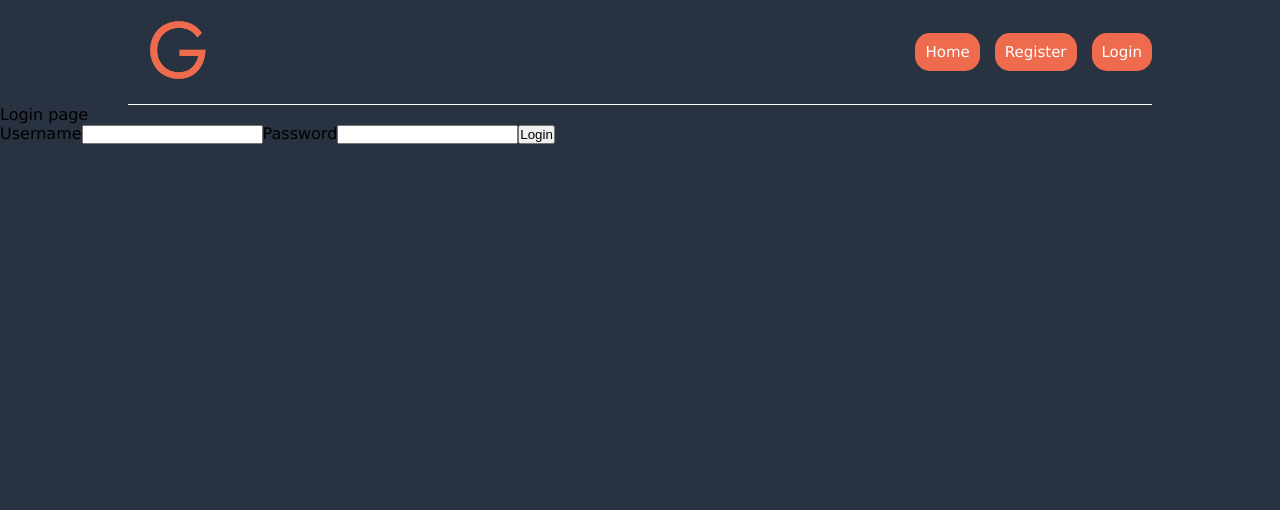
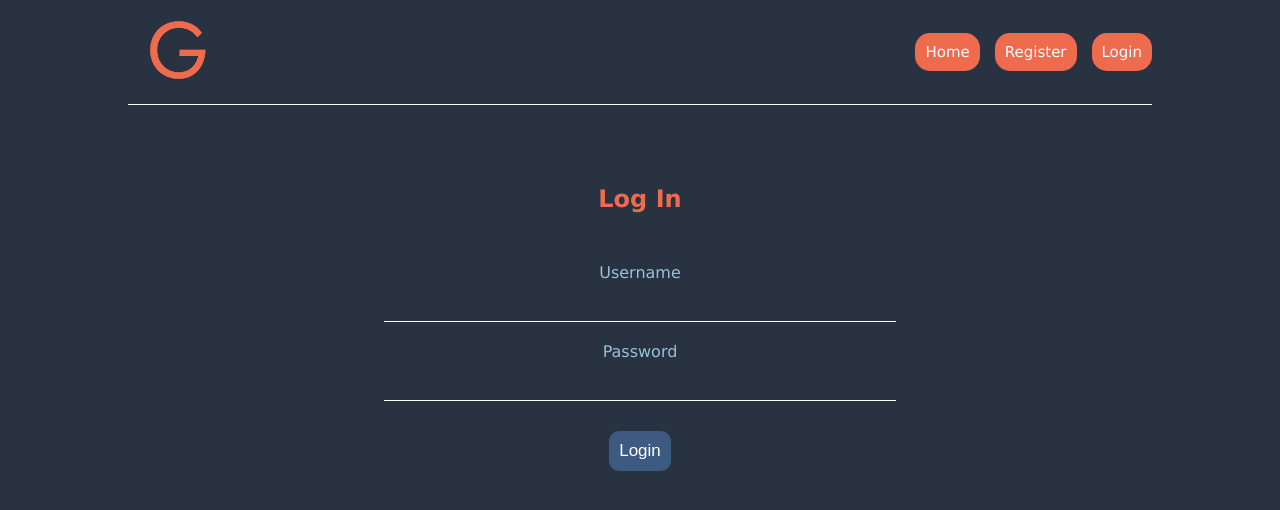
Before and after one commit to Razvan-Selig/GerText, a React (Vite) app: page /login in a window 1280 px wide. Shown: the top 510 px of the page. Built offline with nearby package versions, Linux system fonts and the light colour scheme.

Commit message:
Added CSS and modified structure

```diff
--- a/db.json
+++ b/db.json
@@ -28,6 +28,13 @@
       "id": "Mathewxx23",
       "email": "m@j.com",
       "password": "wer"
+    },
+    {
+      "firstName": "Loredana",
+      "lastName": "Clipa",
+      "id": "YYxMatYY",
+      "email": "loredana@gmail.com",
+      "password": "Loredana"
     }
   ],
   "availableTexts": [
--- a/src/components/AvailableTexts.jsx
+++ b/src/components/AvailableTexts.jsx
@@ -1,5 +1,7 @@
 import { useState, useEffect } from "react"
 import { toast } from "react-toastify"
+
+import "../styles/AvailableTexts.css"
 
 function AvailableTexts() {
 
@@ -36,9 +38,10 @@ function AvailableTexts() {
 
     return (
         <>
-        <p>Texts</p>
 
-        <div className="textsContainer">
+
+        <div className="texts-container">
+            <p className="title">Texts</p>
             {texts.map(text => (
                 <div key={text.id} className="text-card">
                     <h3>{text.title}</h3>
--- a/src/pages/Login.jsx
+++ b/src/pages/Login.jsx
@@ -1,6 +1,8 @@
 import { useEffect, useState } from "react"
 import {Link, useNavigate} from "react-router-dom"
 import {toast} from "react-toastify"
+
+import "../styles/Login.css"
 
 
 function Login({ setIsLoggedIn }) {
@@ -53,14 +55,22 @@ function Login({ setIsLoggedIn }) {
 
     return (
         <>
-        <p>Login page</p>
 
         <div className="login">
+
+            <h2>Log In</h2>
+
             <form onSubmit={ProceedLogin}>
-                <label >Username</label>
-                <input type="text" value={username} onChange={e => setUsername(e.target.value)}/>
-                <label >Password</label>
-                <input type="password" value={password} onChange={e => setPassword(e.target.value)}/>
+                <div className="form-element">
+                 <label >Username</label>
+                 <input type="text" value={username} onChange={e => setUsername(e.target.value)}/>
+                </div>
+
+                <div className="form-element">
+                    <label >Password</label>
+                    <input type="password" value={password} onChange={e => setPassword(e.target.value)}/>
+                </div>
+
                 <button type="submit">Login</button>
             </form>
         </div>
--- a/src/pages/Texts.jsx
+++ b/src/pages/Texts.jsx
@@ -1,4 +1,6 @@
 import { useState, useEffect } from "react";
+
+import "../styles/Texts.css"
 
 function Texts() {
 
@@ -15,14 +17,16 @@ function Texts() {
 
   return (
     <>
-      <p>My texts</p>
+      <div className="texts-saved">
+        <p className="title">My texts</p>
 
-      {myText.map(myText => (
-        <div key={myText.id} className="my_text">
-            <h3>{myText.title}</h3>
-            <p>{myText.content}</p>
-        </div>
+        {myText.map(myText => (
+          <div key={myText.id} className="my-text">
+              <h3>{myText.title}</h3>
+              <p>{myText.content}</p>
+          </div>
       ))}
+      </div>
     </>
   );
 }
--- a/src/styles/App.css
+++ b/src/styles/App.css
@@ -6,9 +6,5 @@
 
 body {
   font-family: Verdana,sans-serif;
-  /* background-color: #3AAFA9; */
-  /* background-color: #44318D; */
-  background-color: #DEACF5;
-  background-color: #d2b2c6;
   background-color: #293241;
 }
--- /dev/null
+++ b/src/styles/AvailableTexts.css
@@ -0,0 +1,48 @@
+.texts-container {
+    /* border: 1px solid red; */
+    display: flex;
+    flex-direction: column;
+    gap: 50px;
+    align-items: center;
+    margin-top: 5rem;
+}
+
+.texts-container .title {
+    color: #4DB6AC;
+    font-size: 25px;
+}
+
+.text-card {
+    display: flex;
+    flex-direction: column;
+    align-items: center;
+    gap: 10px;
+    line-height: 1.5;
+    /* border: 1px solid yellow; */
+    width: 500px;
+    margin: auto;
+    border-bottom: 1px solid #4DB6AC;
+    padding: 10px;
+}
+
+.text-card h3 {
+    color: #FFDB58;
+}
+
+.text-card p {
+    color: #E2725B;
+}
+
+.text-card button {
+    margin-top: 10px;
+    padding: 10px;
+    border-radius: 10px;
+    outline: none;
+    border: none;
+    cursor: pointer;
+    background-color: #3d5a80;
+    color: white;
+    font-size: 17px;
+    transition: 0.3s;
+    width: 100px;
+}
--- a/src/styles/Home.css
+++ b/src/styles/Home.css
@@ -5,12 +5,9 @@ main {
     justify-content: space-around;
     height: 100vh;
     /* border: 1px solid red; */
+    margin-top: 5rem;
 }
 
-main {
-    margin-top: 5rem;
-    /* border: 1px solid red; */
-}
 
 main .hero img {
     height: 300px;
--- /dev/null
+++ b/src/styles/Login.css
@@ -0,0 +1,59 @@
+.login {
+    margin-top: 5rem;
+    text-align: center;
+    /* border: 1px solid red; */
+}
+
+.login h2 {
+    color: #EE6C4D;
+}
+
+.login form {
+    margin-top: 50px;
+    display: flex;
+    flex-direction: column;
+    align-items: center;
+    gap: 20px;
+}
+
+.login form .form-element {
+    display: flex;
+    flex-direction: column;
+    width: 40%;
+}
+
+.login form label {
+    color: #98c1d9;
+    margin-bottom: 10px;
+}
+
+.login form input {
+    height: 30px;
+    padding: 5px;
+    border: none;
+    background: none;
+    border-bottom: 1px solid white;
+    color: white;
+    font-size: 17px;
+}
+
+.login form input:focus {
+    outline: none;
+}
+
+.login form button {
+    margin-top: 10px;
+    padding: 10px;
+    border-radius: 10px;
+    outline: none;
+    border: none;
+    cursor: pointer;
+    background-color: #3d5a80;
+    color: white;
+    font-size: 17px;
+    transition: 0.3s;
+}
+
+.login form button:hover {
+    background-color: #304866;
+}
--- a/src/styles/Navigation.css
+++ b/src/styles/Navigation.css
@@ -31,3 +31,19 @@ nav .right .link {
 nav .right .link:hover {
     background-color: #be563d;
 }
+
+nav .right button {
+    background-color: #e84855;
+    border-radius: 15px;
+    font-size: 15px;
+    padding: 10px;
+    transition: 0.3s;
+    border: none;
+    outline: none;
+    color: white;
+    cursor: pointer;
+}
+
+nav .right button:hover {
+    background-color: #b93944;
+}
--- /dev/null
+++ b/src/styles/Texts.css
@@ -0,0 +1,33 @@
+.texts-saved {
+    display: flex;
+    flex-direction: column;
+    gap: 50px;
+    align-items: center;
+    margin-top: 5rem;
+}
+
+.texts-saved .title {
+    color: #4DB6AC;
+    font-size: 25px;
+}
+
+.my-text {
+    display: flex;
+    flex-direction: column;
+    align-items: center;
+    gap: 10px;
+    line-height: 1.5;
+    /* border: 1px solid yellow; */
+    width: 500px;
+    margin: auto;
+    border-bottom: 1px solid #4DB6AC;
+    padding: 10px;
+}
+
+.texts-saved h3 {
+    color: #FFDB58;
+}
+
+.texts-saved p {
+    color: #E2725B;
+}
```
